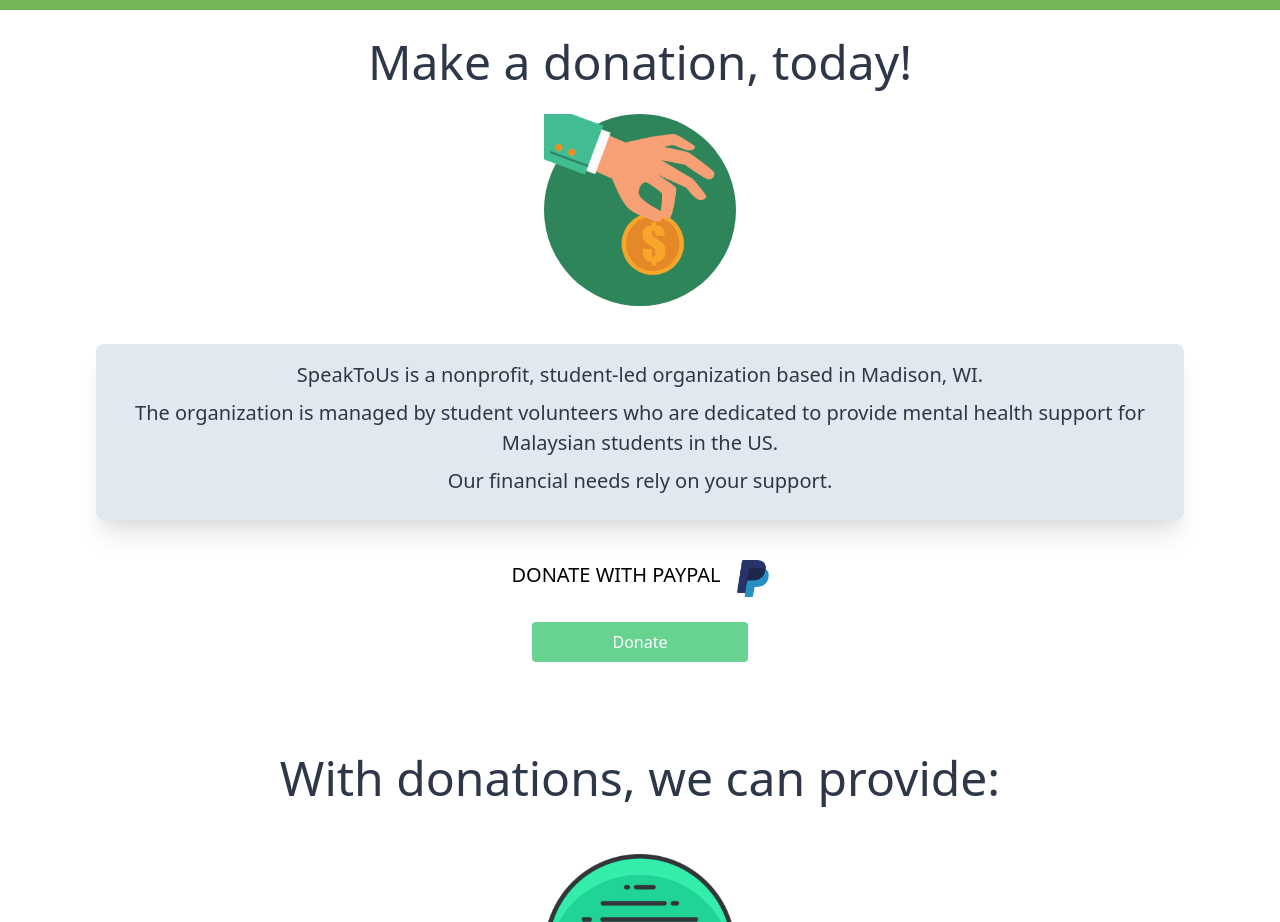
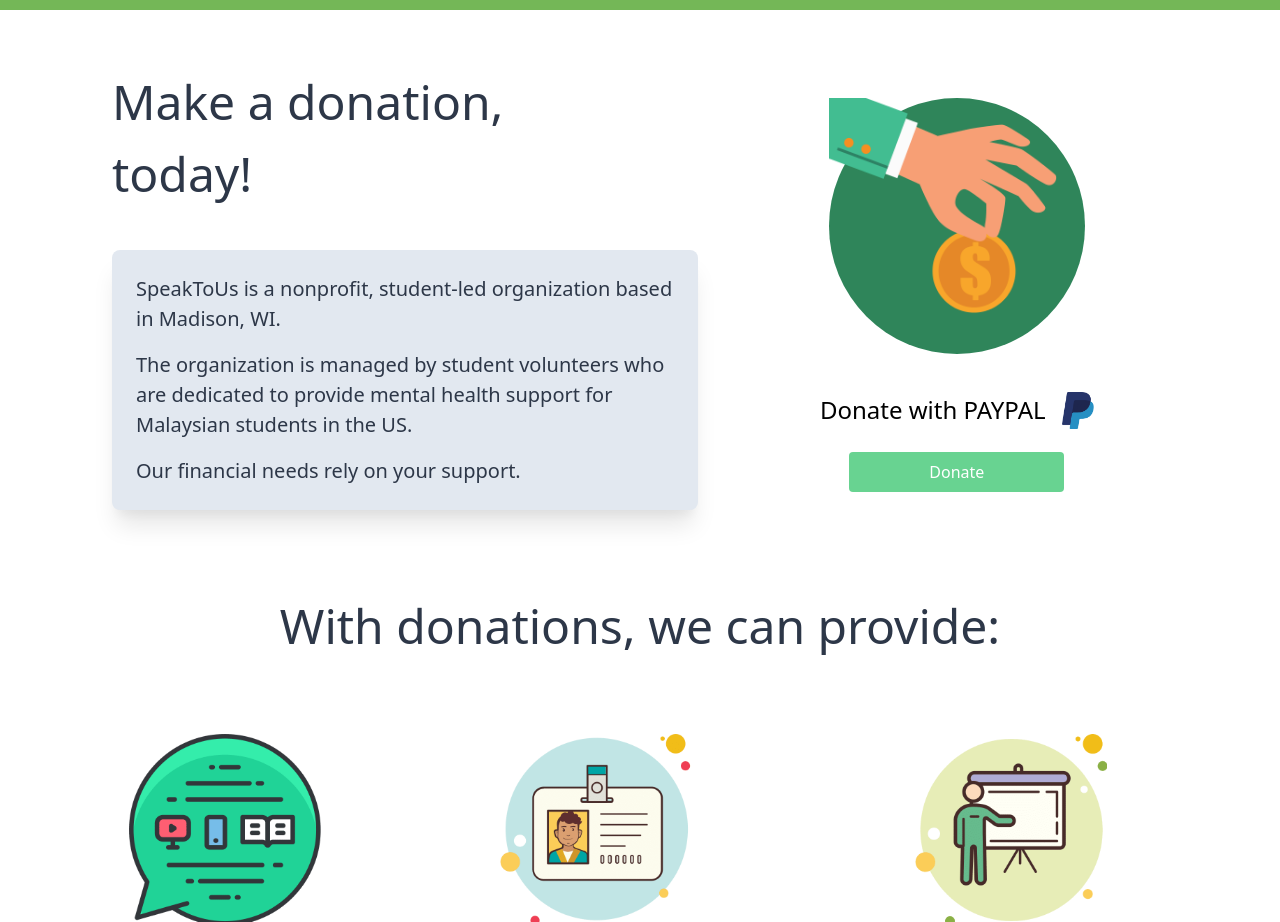
Before and after one commit to speaktousdev/speaktous-website, a Nuxt app: page /donate in a window 1280 px wide. Shown: the part 90-1012 px from the top of the page. Built offline with nearby package versions, Linux system fonts and the light colour scheme.

Commit message:
add donate page design - Draft 1

```diff
--- a/pages/donate.vue
+++ b/pages/donate.vue
@@ -1,18 +1,21 @@
 <template>
-  <main class="p-4 text-center">
-    <h1 class="text-5xl text-center text-gray-800">Make a donation, today!</h1>
-
+  <main class="p-4 lg:px-16">
+    <!-- This is for mobile screens -->
+    <div class="text-center lg:hidden">
+      <h1 class="text-4xl text-gray-800">
+        Make a donation, today!
+      </h1>
       <div class="mt-4 mb-8 text-center">
         <div class="inline-block w-48 h-48 bg-green-700 rounded-full">
           <img src="~/assets/graphics/donate/hand.png" alt="A donating hand." />
         </div>
       </div>
-
       <div
-      class="p-4 text-xl text-gray-800 bg-gray-300 rounded-lg shadow-xl sm:mx-20"
+        class="p-4 mx-4 text-xl text-gray-800 bg-gray-300 rounded-lg shadow-xl sm:mx-20"
       >
         <p class="mb-2">
-        SpeakToUs is a nonprofit, student-led organization based in Madison, WI.
+          SpeakToUs is a nonprofit, student-led organization based in Madison,
+          WI.
         </p>
         <p class="mb-2">
           The organization is managed by student volunteers who are dedicated to
@@ -20,7 +23,6 @@
         </p>
         <p class="mb-2">Our financial needs rely on your support.</p>
       </div>
-
       <div class="flex flex-col px-12 mt-10 mb-10">
         <div class="text-center">
           <div class="inline-block">
@@ -43,12 +45,67 @@
           </button>
         </div>
       </div>
+    </div>
 
-    <h1 class="mt-20 text-5xl text-center text-gray-800">
+    <!-- This is for large (desktop) screens -->
+    <div class="flex flex-wrap hidden px-12 mt-10 lg:flex lg:text-left">
+      <div class="w-3/5 pr-12">
+        <h1 class="mb-10 text-5xl text-gray-800">
+          Make a donation, <br />today!
+        </h1>
+        <div class="p-6 text-xl text-gray-800 bg-gray-300 rounded-lg shadow-xl">
+          <p class="mb-4">
+            SpeakToUs is a nonprofit, student-led organization based in Madison,
+            WI.
+          </p>
+          <p class="mb-4">
+            The organization is managed by student volunteers who are dedicated
+            to provide mental health support for Malaysian students in the US.
+          </p>
+          <p class="">Our financial needs rely on your support.</p>
+        </div>
+      </div>
+
+      <div class="w-2/5">
+        <div class="my-8 text-center">
+          <div class="inline-block w-64 h-64 bg-green-700 rounded-full">
+            <img
+              src="~/assets/graphics/donate/hand.png"
+              alt="A donating hand."
+            />
+          </div>
+        </div>
+
+        <div class="flex flex-col">
+          <div class="mb-6 text-center">
+            <div class="inline-block">
+              <div class="flex flex-row">
+                <p class="mr-4 text-2xl">Donate with PAYPAL</p>
+                <div class="w-8 h-8">
+                  <img
+                    src="~/assets/graphics/donate/paypal.png"
+                    alt="Paypal logo."
+                  />
+                </div>
+              </div>
+            </div>
+          </div>
+          <div class="text-center">
+            <button
+              class="inline-block px-20 py-2 text-center text-white bg-green-400 rounded hover:bg-green-700"
+            >
+              Donate
+            </button>
+          </div>
+        </div>
+      </div>
+    </div>
+
+    <h1 class="mt-20 mb-8 text-4xl text-center text-gray-800 sm:text-5xl">
       With donations, we can provide:
     </h1>
-    <div class="mb-10">
-      <div class="my-10 text-center">
+    <div class="mb-10 lg:flex lg:flex-row">
+      <div class="px-4 my-10 text-center md:px-40 lg:px-10">
         <div class="inline-block w-48 h-48">
           <img
             src="~/assets/graphics/donate/dialog-box.png"
@@ -60,7 +117,7 @@
         </p>
       </div>
 
-      <div class="my-10 text-center">
+      <div class="px-4 my-10 text-center md:px-40 lg:px-10">
         <div class="inline-block w-48 h-48">
           <img src="~/assets/graphics/donate/nametag.png" alt="A nametag." />
         </div>
@@ -70,7 +127,7 @@
         </p>
       </div>
 
-      <div class="my-10 text-center">
+      <div class="px-4 my-10 text-center md:px-40 lg:px-10">
         <div class="inline-block w-48 h-48">
           <img
             src="~/assets/graphics/donate/present.png"
@@ -85,7 +142,7 @@
     </div>
 
     <div>
-      <p class="text-gray-600">
+      <p class="text-center text-gray-600">
         *Donations will be utilized but not limited only to those means.
       </p>
     </div>
@@ -96,4 +153,8 @@
 export default {}
 </script>
 
-<style></style>
+<style scoped>
+.bg-green {
+  background-color: '#74B757';
+}
+</style>
```
Lines whose indentation alone changed are shown as unchanged.
